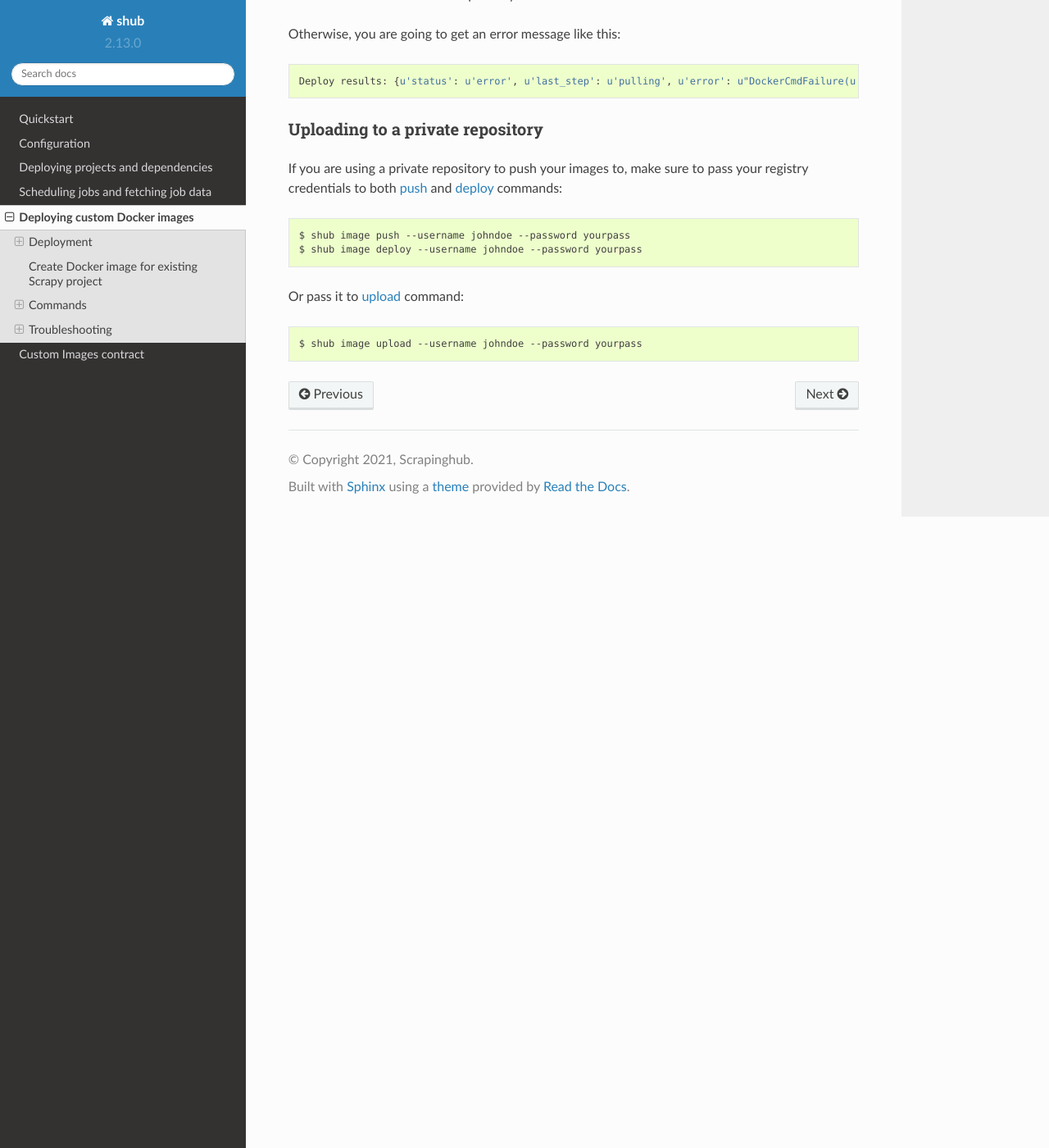
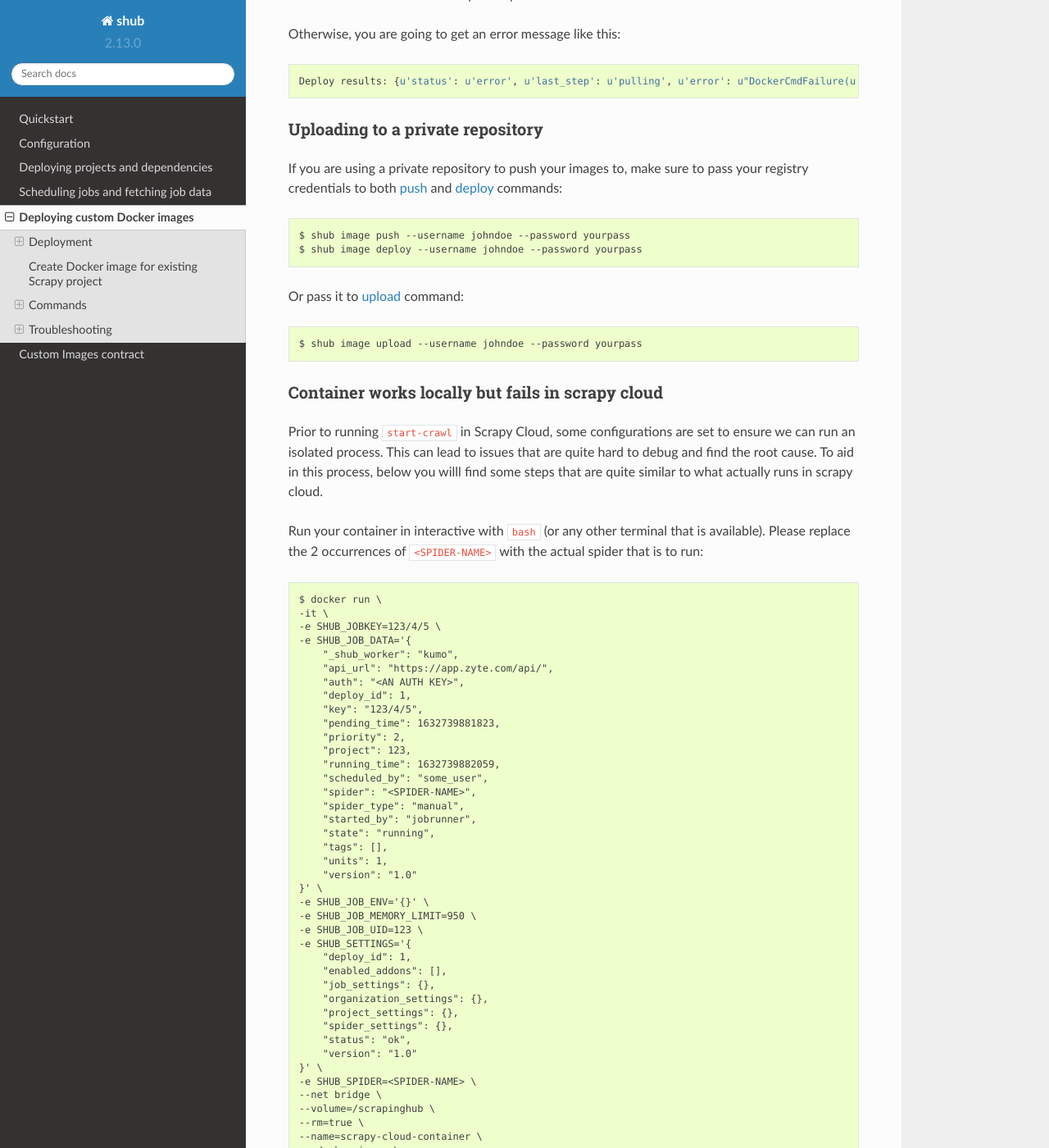
Before and after one commit to scrapinghub/shub, a Sphinx documentation site: the page built from docs/deploy-custom-image.rst, in a window 1280 px wide and 1400 px high, scrolled down 12002 px. Shown: the whole window at 82% size. Built offline with Sphinx 7.4.7 and the Read the Docs theme 2.0.0, drawn with Linux system fonts in a browser that asks for light colours; the version number is read from the project's files by our own code; some of the changed text lies outside the part shown.

Commit message:
Add example of how to run start-crawl in docker

```diff
--- a/docs/conf.py
+++ b/docs/conf.py
@@ -145,6 +145,7 @@
 # so a file named "default.css" will overwrite the builtin "default.css".
 html_static_path = ['_static']
 
+html_css_files = ["theme_overrides.css"]
 # Add any extra paths that contain custom files (such as robots.txt or
 # .htaccess) here, relative to this directory. These files are copied
 # directly to the root of the documentation.
@@ -307,5 +308,5 @@
 
 # Wrap text in tables
 # https://github.com/snide/sphinx_rtd_theme/issues/117#issuecomment-41571653
-def setup(app):
-    app.add_stylesheet("theme_overrides.css")
+# def setup(app):
+#     app.add_stylesheet()
--- a/docs/deploy-custom-image.rst
+++ b/docs/deploy-custom-image.rst
@@ -566,3 +566,77 @@
 Or pass it to :ref:`upload <commands-upload>` command::
 
     $ shub image upload --username johndoe --password yourpass
+
+
+Container works locally but fails in scrapy cloud
+-------------------------------------------------
+
+Prior to running ``start-crawl`` in Scrapy Cloud, some configurations
+are set to ensure we can run an isolated process.
+This can lead to issues that are quite hard to debug and find the
+root cause.
+To aid in this process, below you willl find some steps that
+are quite similar to what actually runs in scrapy cloud.
+
+Run your container in interactive with ``bash`` (or any other
+terminal that is available). Please replace the 2 occurrences of
+``<SPIDER-NAME>`` with the actual spider that is to run::
+
+    $ docker run \
+    -it \
+    -e SHUB_JOBKEY=123/4/5 \
+    -e SHUB_JOB_DATA='{
+        "_shub_worker": "kumo",
+        "api_url": "https://app.zyte.com/api/",
+        "auth": "<AN AUTH KEY>",
+        "deploy_id": 1,
+        "key": "123/4/5",
+        "pending_time": 1632739881823,
+        "priority": 2,
+        "project": 123,
+        "running_time": 1632739882059,
+        "scheduled_by": "some_user",
+        "spider": "<SPIDER-NAME>",
+        "spider_type": "manual",
+        "started_by": "jobrunner",
+        "state": "running",
+        "tags": [],
+        "units": 1,
+        "version": "1.0"
+    }' \
+    -e SHUB_JOB_ENV='{}' \
+    -e SHUB_JOB_MEMORY_LIMIT=950 \
+    -e SHUB_JOB_UID=123 \
+    -e SHUB_SETTINGS='{
+        "deploy_id": 1,
+        "enabled_addons": [],
+        "job_settings": {},
+        "organization_settings": {},
+        "project_settings": {},
+        "spider_settings": {},
+        "status": "ok",
+        "version": "1.0"
+    }' \
+    -e SHUB_SPIDER=<SPIDER-NAME> \
+    --net bridge \
+    --volume=/scrapinghub \
+    --rm=true \
+    --name=scrapy-cloud-container \
+    my-docker-image \
+    /bin/bash
+
+Connect to the container in a new terminal window
+and open a named pipe to communicate through ``sh_scrapy``::
+
+    $ docker exec -it scrapy-cloud-container /bin/bash
+    $ mkfifo -m 0600 /dev/scrapinghub
+    $ chown 65534:65534 /dev/scrapinghub
+    $ cat /dev/scrapinghub
+
+Go back to the first window and start the crawling process::
+
+    $ export SHUB_FIFO_PATH=/dev/scrapinghub
+    $ start-crawl
+
+Switch back to the second window (the named pipe one)
+to see the results comming out.
--- /dev/null
+++ b/docs/requirements.txt
@@ -0,0 +1,2 @@
+Sphinx>=3.0
+sphinx-rtd-theme>=0.5.2
```
